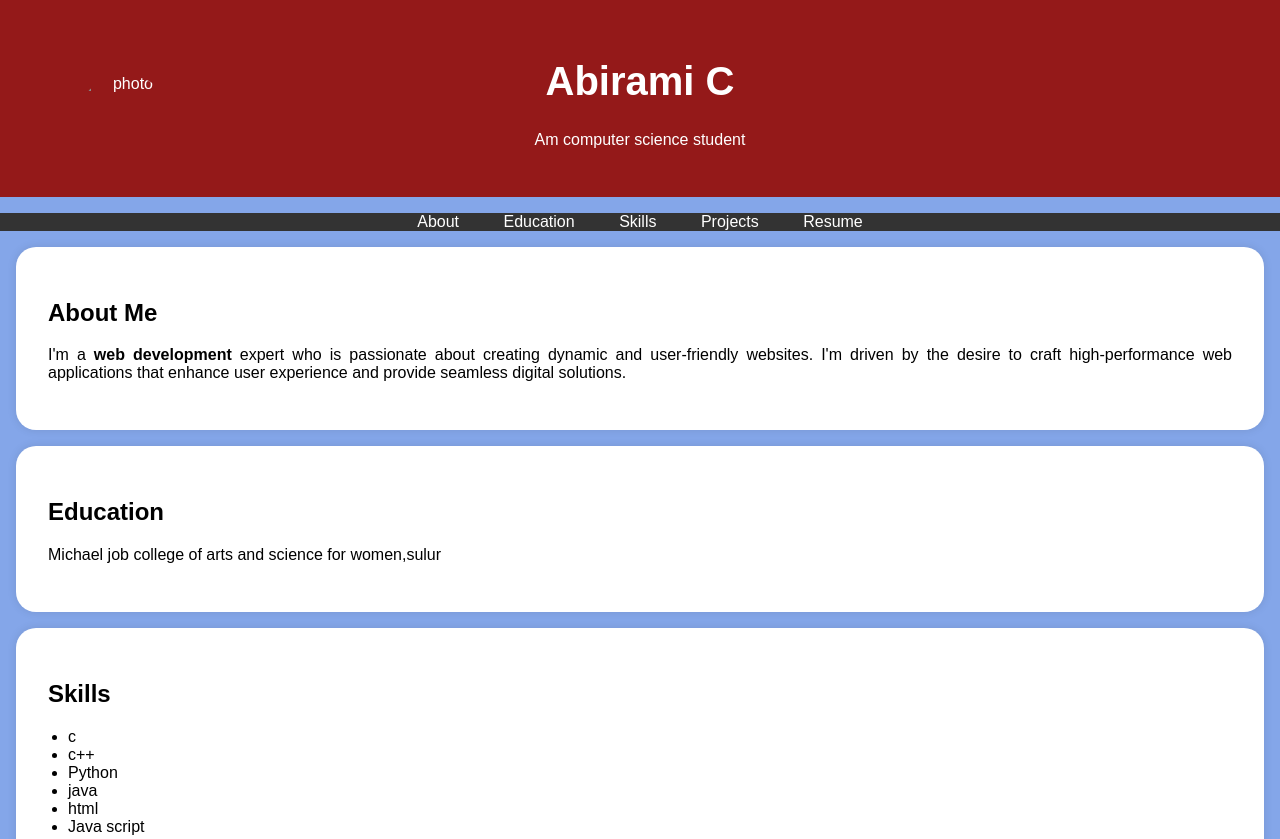
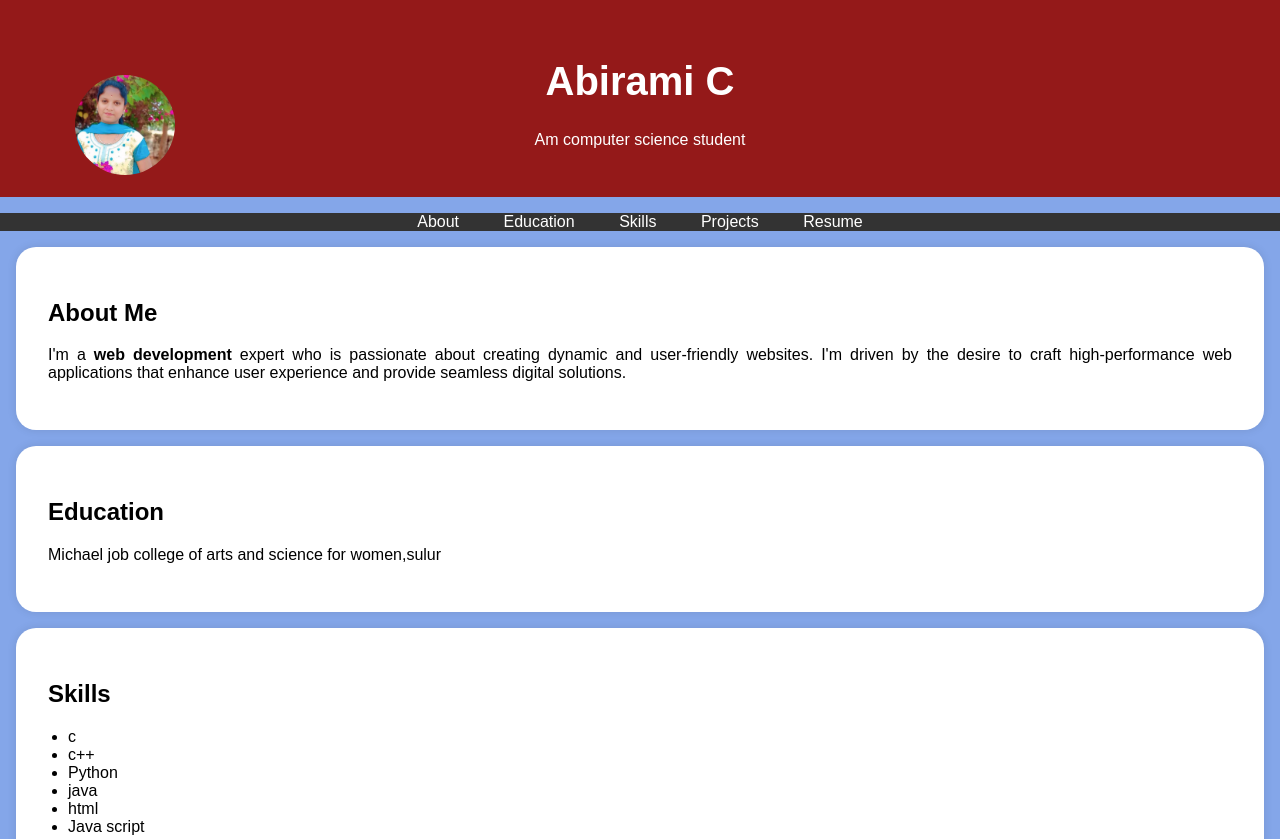
Before and after one commit to Abirami-12345/Digital-portfoilo-, a plain HTML site: page index.html in a window 1280 px wide. Shown: the top 839 px of the page. Drawn offline with Linux system fonts and the light colour scheme.

Commit message:
Update index.html

```diff
--- a/index.html
+++ b/index.html
@@ -95,7 +95,7 @@
     <header>
         <div class="header-content">
             <!-- Add your profile picture here -->
-            <img src="/storage/emulated/0/Pictures/Remini/1741761024920.jpg" alt="photo" class="profile-picture">
+            <img src="abi.jpeg" alt="photo" class="profile-picture">
             <h1>Abirami C</h1>
             <p>Am computer science student</p>
         </div>
```
